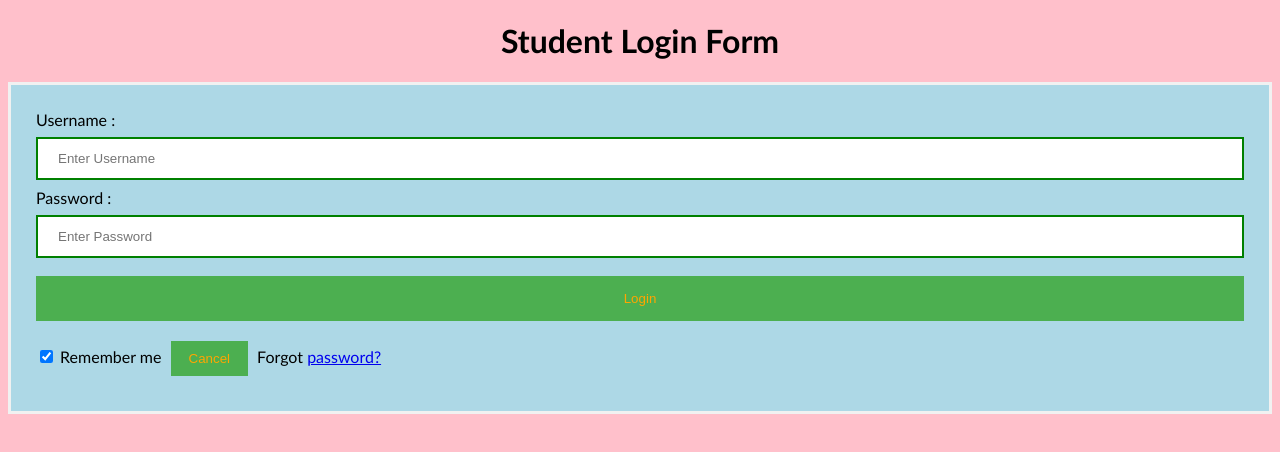
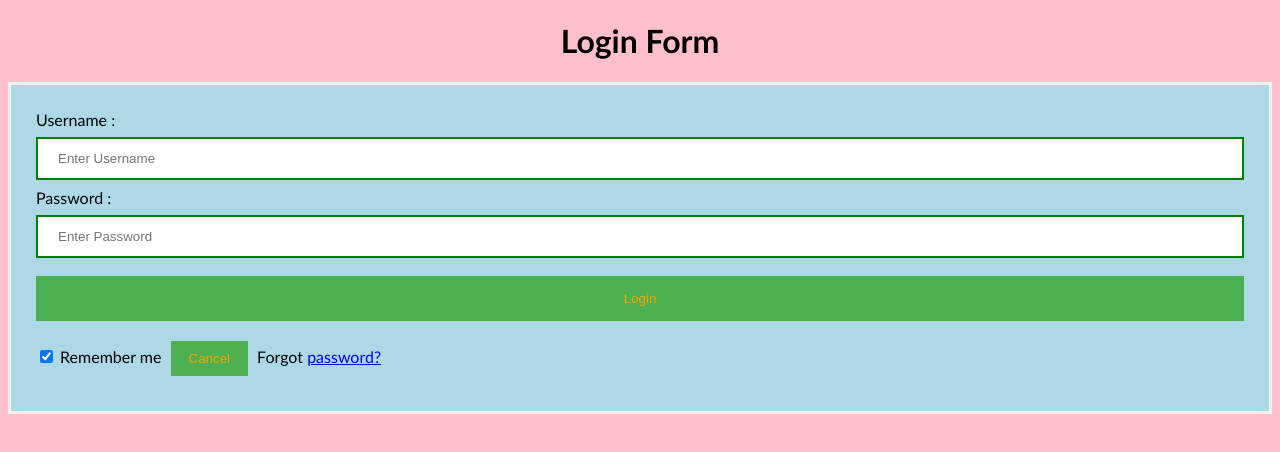
Before and after one commit to sriharibabu324/devops-project-weekend, a plain HTML site: page index.html in a window 1280 px wide. Drawn offline with Linux system fonts and the light colour scheme.

Commit message:
Update index.html from remote repo

```diff
--- a/index.html
+++ b/index.html
@@ -45,7 +45,7 @@ button {
 </style>
 </head>
 <body>
-    <center> <h1> Student Login Form  </h1> </center>
+    <center> <h1> Login Form  </h1> </center>
     <form>
         <div class="container">
             <label>Username : </label>
```
